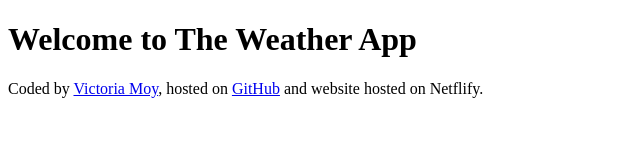
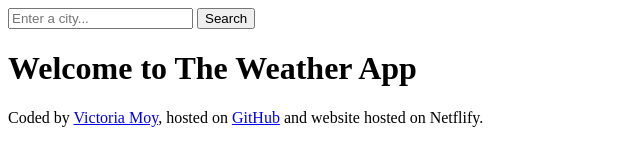
Before and after one commit to vmoyyy/Weather-App-By-Victoria-Moy, a plain HTML site: page index.html/index.html in a window 1280 px wide. Shown: the whole page, without its empty margins (0-640 px from the left). Drawn offline with Linux system fonts and the light colour scheme.

Commit message:
Added search area - "Enter a city"
Enter a city + search button (required)

```diff
--- a/index.html/index.html
+++ b/index.html/index.html
@@ -5,6 +5,13 @@
     <meta name="viewport" content="width=device-width, initial-scale=1.0" / >
     <title>Victoria's Weather App</title>
   </head>
+  <body>
+    <header>
+        <form>
+            <input type="search" placeholder="Enter a city..." required />
+            <input type="submit" value="Search"/>
+        </form>
+    </header>
   <body>
     <h1>Welcome to The Weather App</h1>
 
```
